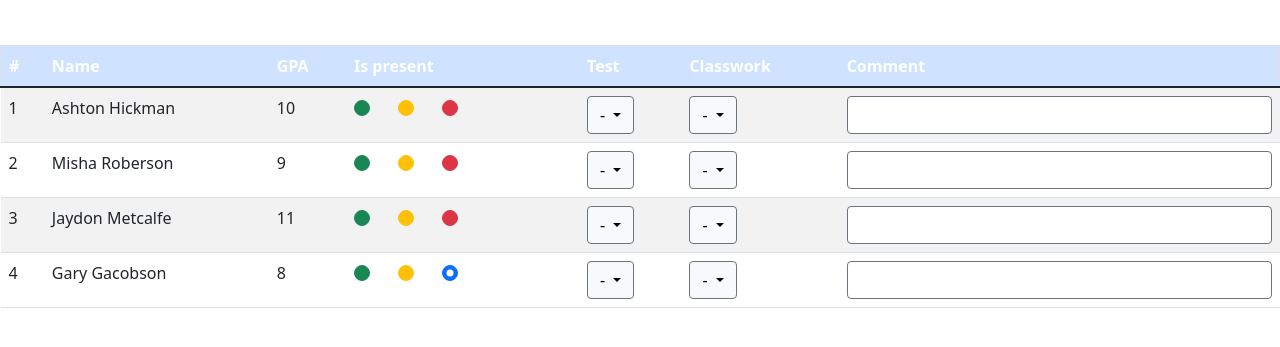
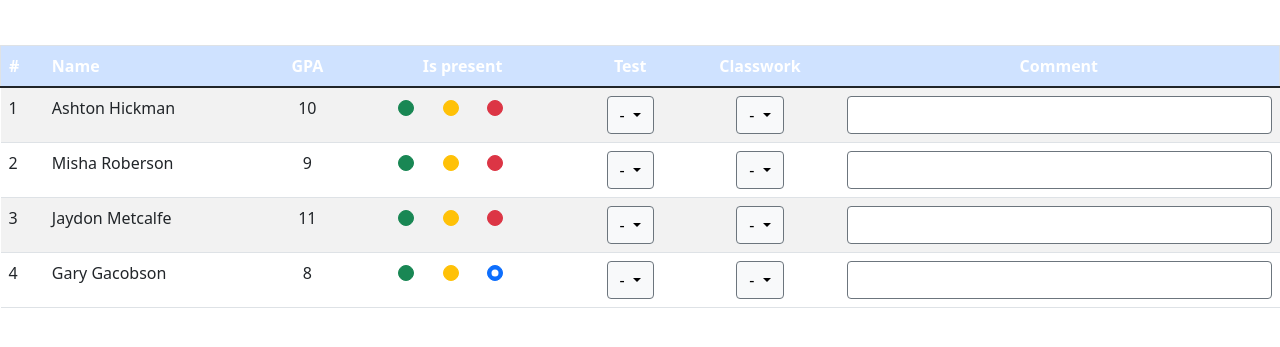
Before and after one commit to Katarina088/hw_19, a plain HTML site: page index.html in a window 1280 px wide. Shown: the part 227-574 px from the top of the page. Drawn offline with nearby package versions, Linux system fonts and the light colour scheme.

Commit message:
Align table

```diff
--- a/index.html
+++ b/index.html
@@ -63,19 +63,19 @@
             <tr class="table-primary text-white text-start border-bottom-0">
               <th scope="col">#</th>
               <th scope="col">Name</th>
-              <th scope="col">GPA</th>
-              <th scope="col">Is present</th>
-              <th scope="col">Test</th>
-              <th scope="col">Classwork</th>
-              <th scope="col">Comment</th>
+              <th scope="col" class="text-center">GPA</th>
+              <th scope="col" class="text-center">Is present</th>
+              <th scope="col" class="text-center">Test</th>
+              <th scope="col" class="text-center">Classwork</th>
+              <th scope="col" class="text-center">Comment</th>
             </tr>
           </thead>
           <tbody>
             <tr>
               <th scope="row" class="fw-normal">1</th>
               <td>Ashton Hickman</td>
-              <td>10</td>
-              <td>
+              <td class="text-center">10</td>
+              <td class="text-center">
                 <div class="form-check form-check-inline">
                   <input class="form-check-input btn-success custom-btn" type="radio" name="exampleRadios" id="exampleRadios1" value="option1" checked>
                 </div>
@@ -87,7 +87,7 @@
                 </div>
               </td>
               <td>
-                <div class="dropdown">
+                <div class="dropdown text-center">
                   <button class="btn btn-secondary dropdown-toggle btn-light border border-secondary" type="button" id="dropdownMenuButton" data-toggle="dropdown" aria-haspopup="true" aria-expanded="false">
                     -
                   </button>
@@ -108,7 +108,7 @@
                 </div>
               </td>
               <td>
-                <div class="dropdown">
+                <div class="dropdown text-center">
                   <button class="btn btn-secondary dropdown-toggle btn-light border border-secondary" type="button" id="dropdownMenuButton" data-toggle="dropdown" aria-haspopup="true" aria-expanded="false">
                     -
                   </button>
@@ -138,8 +138,8 @@
             <tr>
               <th scope="row" class="fw-normal">2</th>
               <td>Misha Roberson</td>
-              <td>9</td>
-              <td>
+              <td class="text-center">9</td>
+              <td class="text-center">
                 <div class="form-check form-check-inline">
                   <input class="form-check-input btn-success custom-btn" type="radio" name="exampleRadios" id="exampleRadios1" value="option1" checked>
                 </div>
@@ -151,7 +151,7 @@
                 </div>
               </td>
               <td>
-                <div class="dropdown">
+                <div class="dropdown text-center">
                   <button class="btn btn-secondary dropdown-toggle btn-light border border-secondary" type="button" id="dropdownMenuButton" data-toggle="dropdown" aria-haspopup="true" aria-expanded="false">
                     -
                   </button>
@@ -172,7 +172,7 @@
                 </div>
               </td>
               <td>
-                <div class="dropdown">
+                <div class="dropdown text-center">
                   <button class="btn btn-secondary dropdown-toggle btn-light border border-secondary" type="button" id="dropdownMenuButton" data-toggle="dropdown" aria-haspopup="true" aria-expanded="false">
                     -
                   </button>
@@ -202,8 +202,8 @@
             <tr>
               <th scope="row" class="fw-normal">3</th>
               <td>Jaydon Metcalfe</td>
-              <td>11</td>
-              <td>
+              <td class="text-center">11</td>
+              <td class="text-center">
                 <div class="form-check form-check-inline">
                   <input class="form-check-input btn-success custom-btn" type="radio" name="exampleRadios" id="exampleRadios1" value="option1" checked>
                 </div>
@@ -215,7 +215,7 @@
                 </div>
               </td>
               <td>
-                <div class="dropdown">
+                <div class="dropdown text-center">
                   <button class="btn btn-secondary dropdown-toggle btn-light border border-secondary" type="button" id="dropdownMenuButton" data-toggle="dropdown" aria-haspopup="true" aria-expanded="false">
                     -
                   </button>
@@ -236,7 +236,7 @@
                 </div>
               </td>
               <td>
-                <div class="dropdown">
+                <div class="dropdown text-center">
                   <button class="btn btn-secondary dropdown-toggle btn-light border border-secondary" type="button" id="dropdownMenuButton" data-toggle="dropdown" aria-haspopup="true" aria-expanded="false">
                     -
                   </button>
@@ -266,8 +266,8 @@
             <tr>
               <th scope="row" class="fw-normal">4</th>
               <td>Gary Gacobson</td>
-              <td>8</td>
-              <td>
+              <td class="text-center">8</td>
+              <td class="text-center">
                 <div class="form-check form-check-inline">
                   <input class="form-check-input btn-success custom-btn" type="radio" name="exampleRadios" id="exampleRadios1" value="option1" checked>
                 </div>
@@ -279,7 +279,7 @@
                 </div>
               </td>
               <td>
-                <div class="dropdown">
+                <div class="dropdown text-center">
                   <button class="btn btn-secondary dropdown-toggle btn-light border border-secondary" type="button" id="dropdownMenuButton" data-toggle="dropdown" aria-haspopup="true" aria-expanded="false">
                     -
                   </button>
@@ -300,7 +300,7 @@
                 </div>
               </td>
               <td>
-                <div class="dropdown">
+                <div class="dropdown text-center">
                   <button class="btn btn-secondary dropdown-toggle btn-light border border-secondary" type="button" id="dropdownMenuButton" data-toggle="dropdown" aria-haspopup="true" aria-expanded="false">
                     -
                   </button>
@@ -331,8 +331,6 @@
       </div>
     </div>
 
-
-
     <script src="https://cdn.jsdelivr.net/npm/bootstrap@5.1.3/dist/js/bootstrap.bundle.min.js" integrity="sha384-ka7Sk0Gln4gmtz2MlQnikT1wXgYsOg+OMhuP+IlRH9sENBO0LRn5q+8nbTov4+1p" crossorigin="anonymous"></script>
   </body>
 </html>
```
